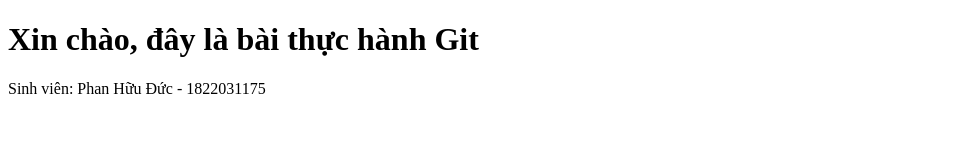
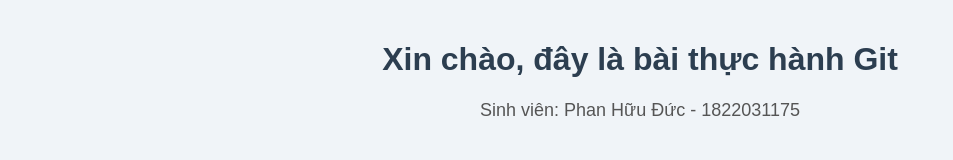
Before and after one commit to nv26tr7d-cpu/ThucHanhgit_1822031175, a plain HTML site: page index.html in a window 1280 px wide. Shown: the whole page, without its empty margins (0-953 px from the left). Drawn offline with Linux system fonts and the light colour scheme.

Commit message:
Thêm style.css và liên kết giao diện vào index.html

```diff
--- a/index.html
+++ b/index.html
@@ -4,6 +4,7 @@
     <meta charset="UTF-8">
     <meta name="viewport" content="width=device-width, initial-scale=1.0">
     <title>Thực Hành Git</title>
+    <link rel="stylesheet" href="style.css">
 </head>
 <body>
     <h1>Xin chào, đây là bài thực hành Git</h1>
--- /dev/null
+++ b/style.css
@@ -0,0 +1,16 @@
+body {
+    font-family: Arial, sans-serif;
+    background-color: #f0f4f8;
+    margin: 0;
+    padding: 20px;
+    text-align: center;
+}
+
+h1 {
+    color: #2c3e50;
+}
+
+p {
+    color: #555;
+    font-size: 18px;
+}
```
